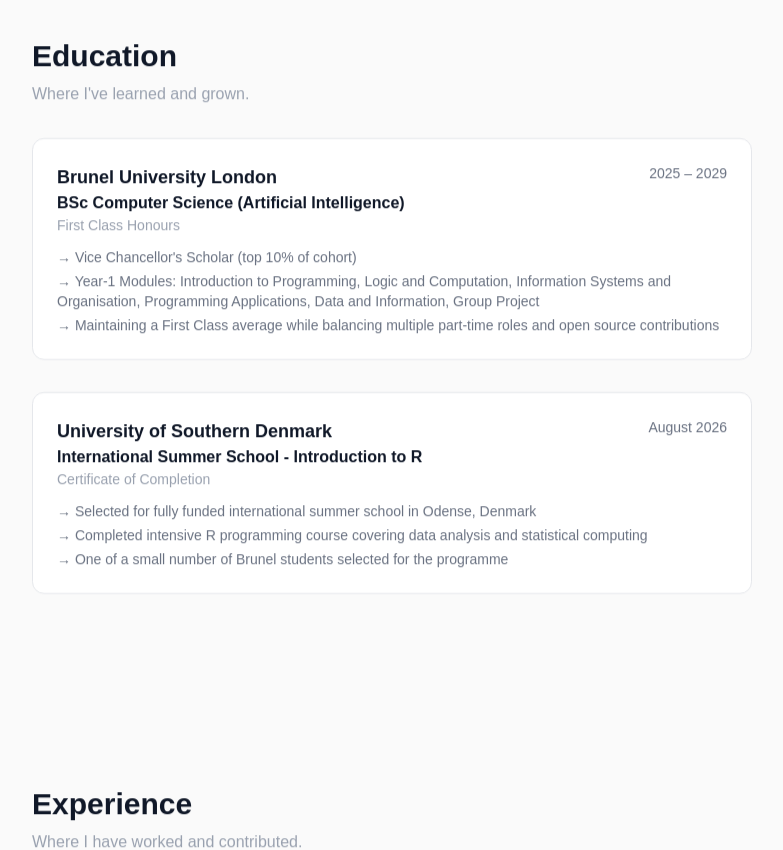
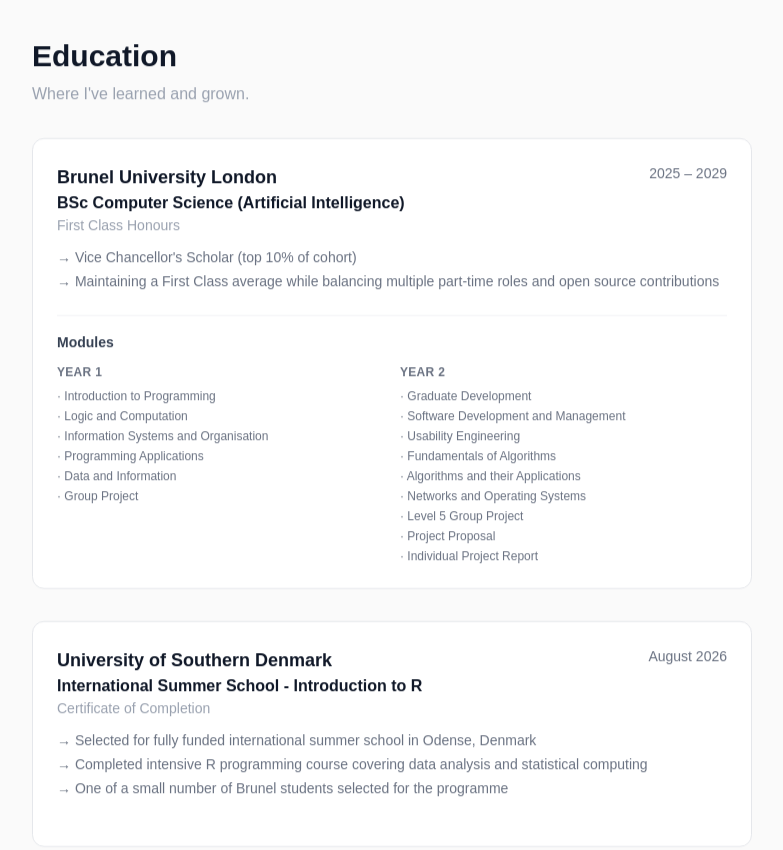
Before and after one commit to krtk119/Portfolio, a Next.js app: page / in a window 1280 px wide. Shown: the part 1380-2230 px from the top of the page, without its empty margins (248-1031 px from the left). Built offline with nearby package versions, Linux system fonts and the light colour scheme.

Commit message:
Add Year 1 and Year 2 modules to educationsection

```diff
--- a/app/page.tsx
+++ b/app/page.tsx
@@ -9,7 +9,6 @@
     predictedGrade: "First Class Honours",
     points: [
       "Vice Chancellor's Scholar (top 10% of cohort)",
-      "Year-1 Modules: Introduction to Programming, Logic and Computation, Information Systems and Organisation, Programming Applications, Data and Information, Group Project",
       "Maintaining a First Class average while balancing multiple part-time roles and open source contributions",
     ],
   },
@@ -232,7 +231,7 @@
           <p className="text-gray-400 mb-8">The person behind the code.</p>
           <div className="space-y-6 text-gray-600 leading-relaxed">
             <p>I'm Kartik, a CS (AI) student at Brunel University London originally from New Delhi, India. I'm a Vice Chancellor's Scholar currently in my second year, working towards a First Class degree while balancing multiple part-time roles and open source contributions.</p>
-            <p>I've always been drawn to problem solving. What excites me about CS and AI is the speed at which it can create real impact — a well-built system can solve in seconds what would take humans hours.</p>
+            <p>I've always been drawn to problem solving. What excites me about CS and AI is the speed at which it can create real impact, a well-built system can solve in seconds what would take humans hours.</p>
             <p>My goal is to work in big tech, building things that matter at scale. I'm currently looking for a placement year in central London as the next step. Outside of tech, I watch sports and read fiction.</p>
           </div>
         </section>
@@ -254,11 +253,36 @@
                   </div>
                   <p className="text-gray-500 text-sm">{item.period}</p>
                 </div>
-                <ul className="space-y-1">
-                  {item.points.map((point) => (
-                    <li key={point} className="text-gray-500 text-sm">→ {point}</li>
-                  ))}
-                </ul>
+                <ul className="space-y-1 mb-6">
+  {item.points.map((point) => (
+    <li key={point} className="text-gray-500 text-sm">→ {point}</li>
+  ))}
+</ul>
+
+{/* Modules table — only for Brunel */}
+{item.institution === "Brunel University London" && (
+  <div className="mt-4 border-t border-gray-100 pt-4">
+    <p className="text-sm font-semibold text-gray-700 mb-3">Modules</p>
+    <div className="grid grid-cols-2 gap-4">
+      <div>
+        <p className="text-xs font-semibold text-gray-500 uppercase tracking-wide mb-2">Year 1</p>
+        <ul className="space-y-1">
+          {["Introduction to Programming", "Logic and Computation", "Information Systems and Organisation", "Programming Applications", "Data and Information", "Group Project"].map((mod) => (
+            <li key={mod} className="text-gray-500 text-xs">· {mod}</li>
+          ))}
+        </ul>
+      </div>
+      <div>
+        <p className="text-xs font-semibold text-gray-500 uppercase tracking-wide mb-2">Year 2</p>
+        <ul className="space-y-1">
+          {["Graduate Development", "Software Development and Management", "Usability Engineering", "Fundamentals of Algorithms", "Algorithms and their Applications", "Networks and Operating Systems", "Level 5 Group Project", "Project Proposal", "Individual Project Report"].map((mod) => (
+            <li key={mod} className="text-gray-500 text-xs">· {mod}</li>
+          ))}
+        </ul>
+      </div>
+    </div>
+  </div>
+)}
               </div>
             ))}
           </div>
```
